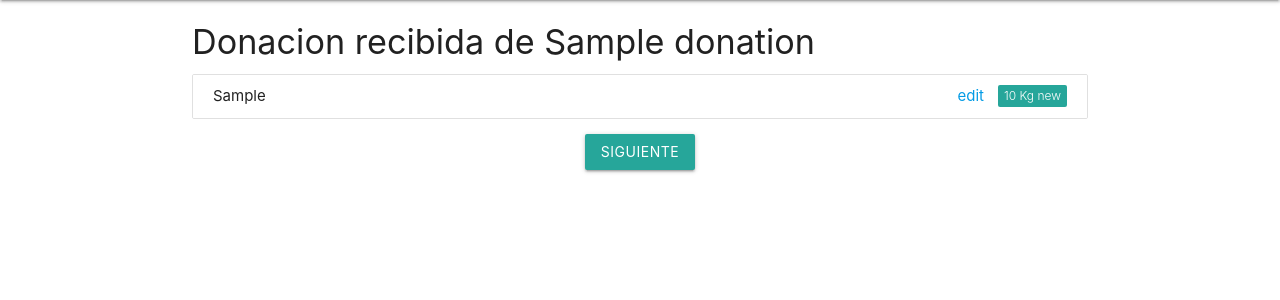
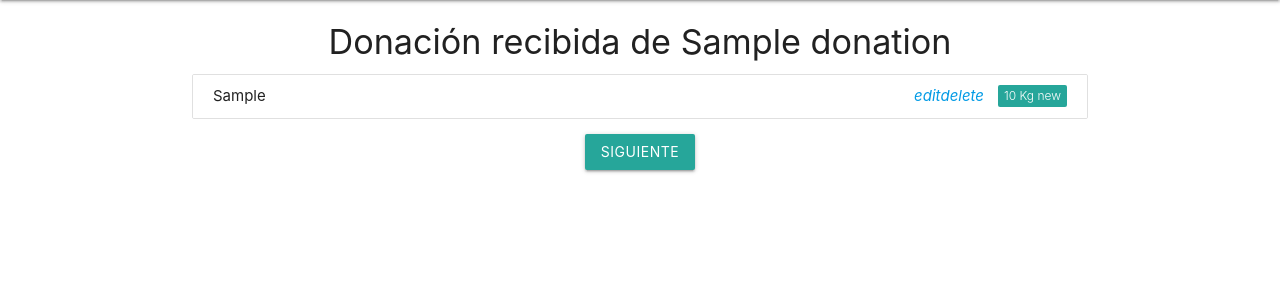
Before and after one commit to Informatorio-2018/Ropero_Familiar, a Django app: page /recibir_donacion/1/resumen in a window 1280 px wide. Shown: the part 64-364 px from the top of the page. Run offline with Django 3.2, Linux system fonts and the light colour scheme; tables that the repository leaves empty hold one stand-in row (values such as "Sample post"); some libraries are stand-ins or nearby versions.

Commit message:
agregado eliminar donacion

```diff
--- a/Ropero_Familiar/urls.py
+++ b/Ropero_Familiar/urls.py
@@ -8,6 +8,7 @@ urlpatterns = [
     path('recibir_donacion/<int:id>/', views.items_donation, name='items_donation'),
     path('recibir_donacion/<int:id>/resumen', views.resume_donation, name='resume_donation'),
     path('recibir_donacion/<int:id>/resumen/finalizar', views.finish_donation, name='finish_donation'),
+    path('eliminar_donacion/<int:id>/', views.delete_donation, name='delete_donation'),
     path('registrar_familia/',views.register_family, name='register_family'),
     path('home/',views.home, name='home'),
     path('registrar_referente_f/<int:id>',views.register_referring, name="register_referring"),
--- a/donaciones/templates/resume_donation.html
+++ b/donaciones/templates/resume_donation.html
@@ -3,11 +3,15 @@
 {% block title %} Resumen de Donaciones {% endblock %}
 
 {% block content %}
-	<h4>Donacion recibida de {{donator.name}}</h4>
+	<h4 class="center-align">Donación recibida de {{donator.name}}</h4>
 	{% for res in resumes %}
 		<div class="collection">
 	    <div class="collection-item"><span class="new badge">{{res.quantity}}
-	    	{{ res.get_unit_measure_display }}</span>{{res.donation_type}} <a class="right" href="">edit</a>
+	    	{{ res.get_unit_measure_display }}</span>{{res.donation_type}}
+	    	<a class="right" href="{% url 'delete_donation' res.id %}"><i class="material-icons">delete
+				</i></a>
+	    	<a class="right" href="#"><i class="material-icons">edit
+				</i></a>
 	    </div>
   	</div>
 	{% endfor %}
--- a/donaciones/views.py
+++ b/donaciones/views.py
@@ -1,4 +1,4 @@
-from django.shortcuts import render, redirect
+from django.shortcuts import render, redirect, get_object_or_404
 from .forms import *
 from .models import *
 
@@ -30,6 +30,7 @@ def items_donation(request, id):
             detail.unit_measure = request.POST['unit_measure']
             detail.donation_id = donator.id
             detail.save()
+            return redirect('items_donation', id=id)
     else:
         form = DetailsDonationForm()
     context = {'donator': donator, 'types': types, 'form': form}
@@ -40,6 +41,13 @@ def resume_donation(request, id):
     donator = Donation.objects.get(pk=id)
     context = {'donator': donator, 'resumes': DetailsDonation.objects.filter(donation__pk=id)}
     return render(request, 'resume_donation.html', context)
+
+
+def delete_donation(request, id):
+    detail = get_object_or_404(DetailsDonation, pk=id)
+    id_donator = detail.donation_id
+    detail.delete()
+    return redirect('resume_donation', id=id_donator)
 
 
 def finish_donation(request, id):
@@ -67,10 +75,11 @@ def register_referring_f(request):
             ref.birth = request.POST['birth']
             ref.save()
             family = Family.objects.last()
-            return redirect('register_referring',id=family.id)
-    return render(request,'register_referring_f.html',{'form':form})
+            return redirect('register_referring', id=family.id)
+    return render(request, 'register_referring_f.html', {'form': form})
 
-def register_referring(request,id):
+
+def register_referring(request, id):
     form = ReferringForm(request.POST or None)
     family = Family.objects.get(pk=id)
     neigh = Neighborhood.objects.all()
@@ -82,8 +91,9 @@ def register_referring(request,id):
             form.save()
             return redirect('home')
 
-    return render(request,'register_referring.html',{'form':form,
-                                                     'neigh': neigh})
+    return render(request, 'register_referring.html', {'form': form,
+                                                       'neigh': neigh})
+
 
 def load_types_donation(request):
     if request.method == 'POST':
@@ -92,7 +102,8 @@ def load_types_donation(request):
             form.save()
 
     form = LoadTypesDonationForm()
-    return render(request,'load_types_donation.html',{'form':form})
+    return render(request, 'load_types_donation.html', {'form': form})
+
 
 def load_types_products(request):
     if request.method == 'POST':
@@ -101,7 +112,8 @@ def load_types_products(request):
             form.save()
 
     form = LoadTypeProductForm()
-    return render(request,'load_types_product.html',{'form':form})
+    return render(request, 'load_types_product.html', {'form': form})
+
 
 def sort_products(request):
     if request.method == 'POST':
@@ -110,7 +122,7 @@ def sort_products(request):
             form.save()
 
     form = SortProductForm()
-    return render(request,'sort_products.html',{'form':form})
+    return render(request, 'sort_products.html', {'form': form})
 
 
 def register_family(request):
```
Also changed, not shown: donaciones/templates/items_donation.html (+7 -4 lines).
